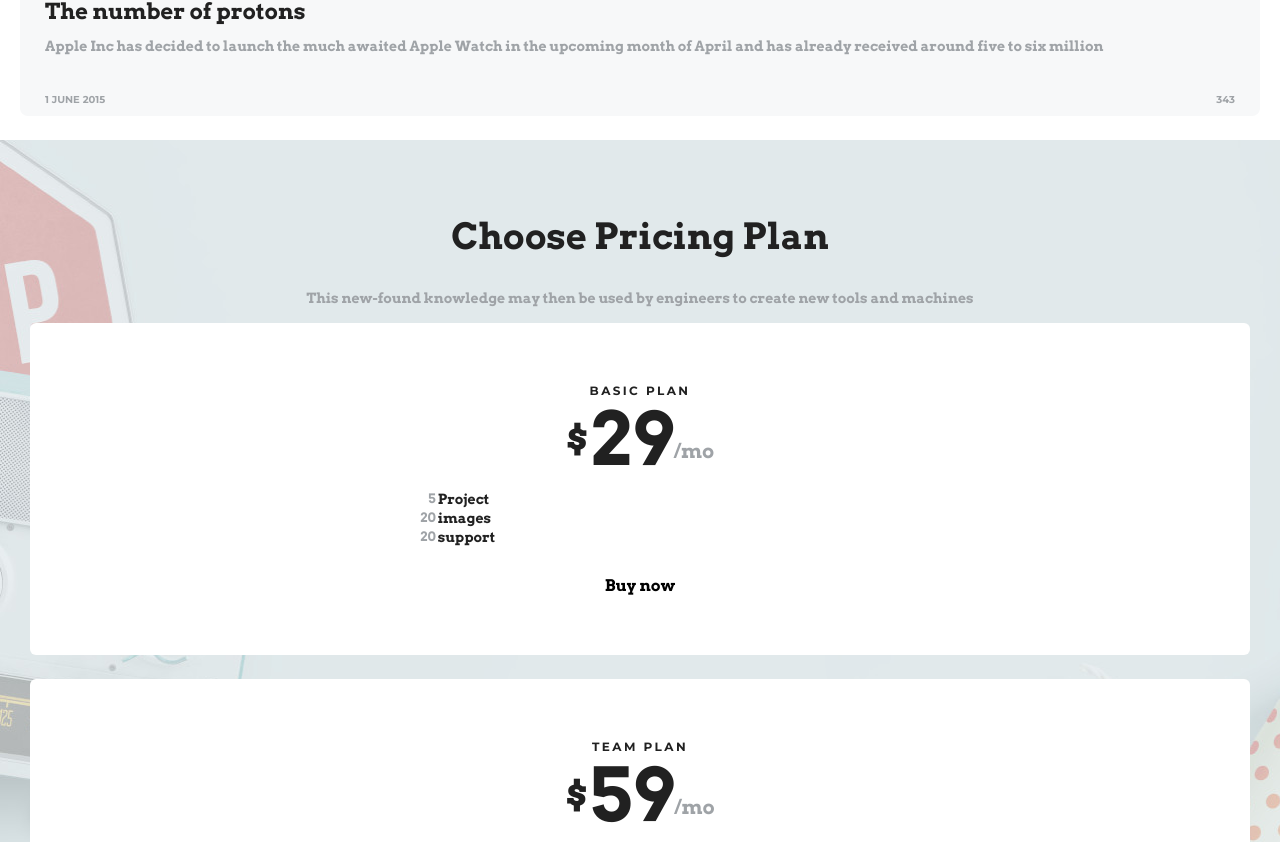
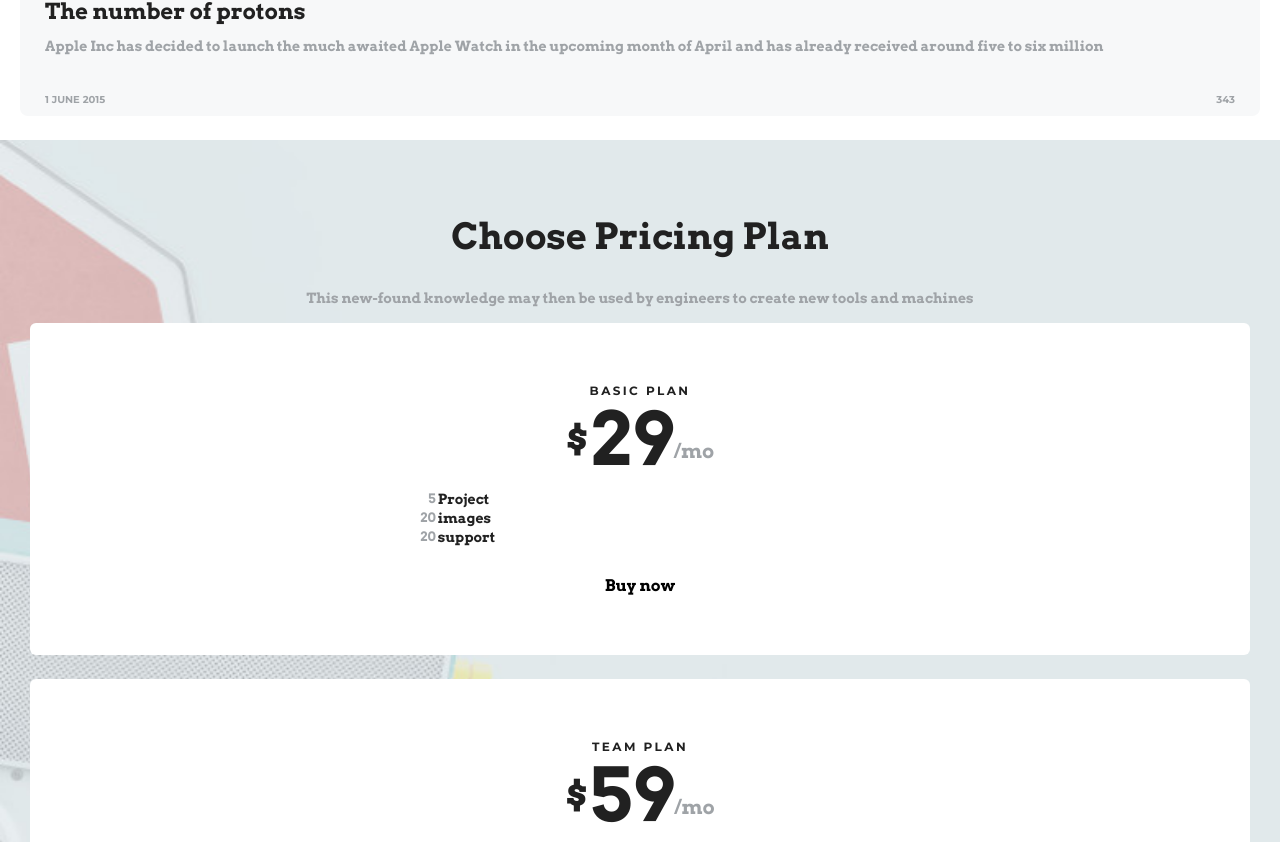
Before and after one commit to andreycrane/markup_contest, a Vue app: page / in a window 1280 px wide. Shown: the part 3955-4797 px from the top of the page. Built offline with nearby package versions, Linux system fonts and the light colour scheme.

Commit message:
pricing section background

```diff
--- a/src/components/Pricing/pricing.css
+++ b/src/components/Pricing/pricing.css
@@ -4,6 +4,7 @@
   padding: 72px 30px;
   background: url(../../assets/image/bg1.png);
   background-repeat: no-repeat;
+  background-size: auto 100%;
   font-family: Arvo;
   text-align: center;
 }
```
